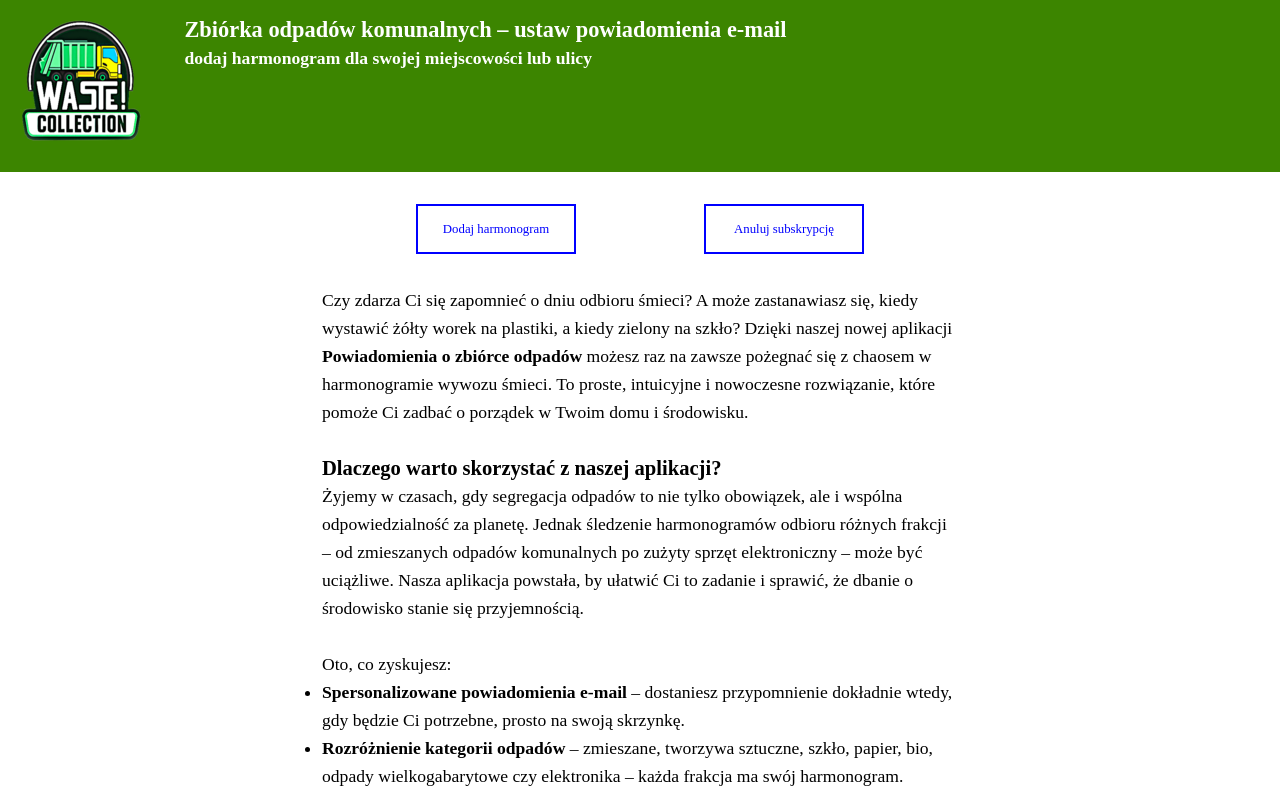
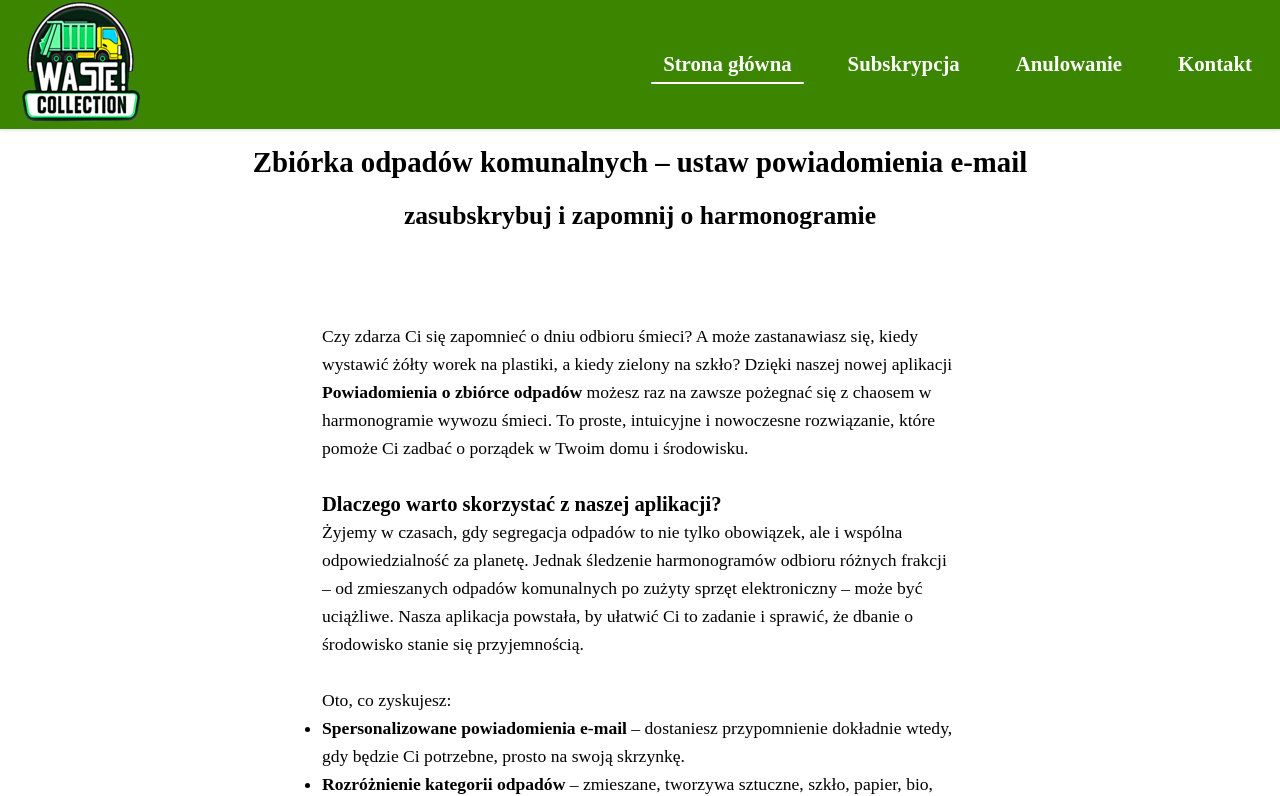
Before and after one commit to Rugel/zbiorka, a Next.js app: page / in a window 1280 px wide. Shown: the top 796 px of the page. Built offline with nearby package versions, Linux system fonts and the light colour scheme.

Commit message:
added navigation menu

```diff
--- a/app/globals.css
+++ b/app/globals.css
@@ -34,9 +34,7 @@ button:hover {
 
 .header {
   padding: 1rem;
-  color: white;
-  background-color: #3C8500;
-  text-align: left;
+  text-align: center;
   min-height: 160px;
   width: 100%;
 }
@@ -77,18 +75,13 @@ input {
   margin-bottom: 2rem;
 }
 
-a {
-  color: blue;
-  font-size: .8rem;
-  -webkit-tap-highlight-color: transparent;
-}
-
 h1 {
-  font-size: 1.4rem;
+  font-size: calc(1rem + 1vw);
 }
 
 h2 {
-  font-size: 1.1rem;
+  font-size: calc(.8rem + 1vw);
+  padding: calc(1rem + 0.5vw) 0;
 }
 
 select {
--- a/app/layout.tsx
+++ b/app/layout.tsx
@@ -1,4 +1,7 @@
 import './globals.css';
+import Header from './modules/Heder';
+import Navigation from './modules/Navigation';
+import Footer from './modules/Footer';
 
 export const metadata = {
   title: "Zbiórka odpadów komunalnych, powiadomień e-mail, harmonogram",
@@ -16,7 +19,12 @@ export default function RootLayout({
       <head>
       <meta name="apple-mobile-web-app-title" content="Zbiórka" />
       </head>
-      <body>{children}</body>
+      <body>
+        <Navigation />
+        <Header />
+        {children}
+        <Footer />
+        </body>
     </html>
   );
 }
--- a/app/modules/Heder.js
+++ b/app/modules/Heder.js
@@ -4,11 +4,10 @@ import Link from "next/link";
 const Header = () => {
     return (
         <header className='header'>
-            <div className='logo'><Link href="/" title="Przejdź na stronę główną"><Image src={'/logo.png'} alt='Logo' width={130} height={130} /></Link></div>
             <h1>
                 Zbiórka odpadów komunalnych – ustaw powiadomienia e-mail
             </h1>
-            <h2>dodaj harmonogram dla swojej miejscowości lub ulicy</h2>
+            <h2>zasubskrybuj i zapomnij o harmonogramie</h2>
         </header>
     )
 }
--- /dev/null
+++ b/app/modules/Navigation.js
@@ -0,0 +1,241 @@
+"use client";
+import React, { useState, useEffect } from 'react';
+import Link from 'next/link';
+import { usePathname } from 'next/navigation';
+import Image from 'next/image';
+
+// Ikony jako komponenty (zamiennik lucide-react)
+const MenuIcon = () => (
+  <svg width="24" height="24" viewBox="0 0 24 24" fill="none" stroke="white" strokeWidth="2">
+    <line x1="3" y1="6" x2="21" y2="6"></line>
+    <line x1="3" y1="12" x2="21" y2="12"></line>
+    <line x1="3" y1="18" x2="21" y2="18"></line>
+  </svg>
+);
+
+const CloseIcon = () => (
+  <svg width="24" height="24" viewBox="0 0 24 24" fill="none" stroke="white" strokeWidth="2">
+    <line x1="18" y1="6" x2="6" y2="18"></line>
+    <line x1="6" y1="6" x2="18" y2="18"></line>
+  </svg>
+);
+
+export default function Navigation() {
+  const [isOpen, setIsOpen] = useState(false);
+  const [isMounted, setIsMounted] = useState(false);
+  const pathname = usePathname();
+
+  const menuItems = [
+    { id: 'home', label: 'Strona główna', href: '/' },
+    { id: 'about', label: 'Subskrypcja', href: '/about' },
+    { id: 'services', label: 'Anulowanie', href: '/unsubscribe' },
+    { id: 'contact', label: 'Kontakt', href: '/contact' }
+  ];
+
+  // Sprawdź który element jest aktywny na podstawie aktualnej ścieżki
+  const getActiveItem = () => {
+    const activeItem = menuItems.find(item => item.href === pathname);
+    return activeItem ? activeItem.id : 'home';
+  };
+
+  useEffect(() => {
+    setIsMounted(true);
+  }, []);
+
+  const toggleMenu = () => setIsOpen(!isOpen);
+
+  const styles = {
+    nav: {
+      backgroundColor: '#3C8500',
+      boxShadow: '0 1px 3px 0 rgba(0, 0, 0, 0.1)',
+      borderBottom: '1px solid #e5e7eb'
+    },
+    container: {
+      maxWidth: '1380px',
+      margin: '0 auto',
+      padding: '0 1rem',
+    },
+    navbar: {
+      display: 'flex',
+      justifyContent: 'space-between',
+      alignItems: 'center',
+      height: '8rem'
+    },
+    desktopMenu: {
+      display: 'flex',
+      alignItems: 'center',
+      gap: '2rem'
+    },
+    menuItem: {
+      position: 'relative',
+      padding: '0.5rem 0.75rem',
+      fontSize: '1.3rem',
+      fontWeight: '600',
+      textDecoration: 'none',
+      color: '#ffffff',
+      cursor: 'pointer'
+    },
+    activeMenuItem: {
+      color: '#ffffff'
+    },
+    activeIndicator: {
+      position: 'absolute',
+      bottom: 0,
+      left: 0,
+      right: 0,
+      height: '2px',
+      backgroundColor: '#ffffff',
+      borderRadius: '9999px'
+    },
+    mobileButton: {
+      fontSize: '1.5rem',
+      display: 'inline-flex',
+      alignItems: 'center',
+      justifyContent: 'center',
+      padding: '0.5rem',
+      borderRadius: '0.375rem',
+      color: '#ffffff',
+      backgroundColor: 'transparent',
+      border: 'none',
+      cursor: 'pointer',
+      transition: 'all 0.2s'
+    },
+    mobileMenu: {
+      transition: 'all 0.3s ease-in-out',
+      overflow: 'hidden',
+      backgroundColor: '#ffffff',
+      borderTop: '1px solid #e5e7eb'
+    },
+    mobileMenuContent: {
+      padding: '0.5rem',
+      display: 'flex',
+      flexDirection: 'column',
+      gap: '0.25rem'
+    },
+    mobileMenuItem: {
+      display: 'block',
+      padding: '0.5rem 0.75rem',
+      borderRadius: '0.375rem',
+      fontSize: '1rem',
+      fontWeight: '500',
+      textDecoration: 'none',
+      transition: 'all 0.2s',
+      color: '#374151'
+    },
+    activeMobileMenuItem: {
+      color: '#2563eb',
+      backgroundColor: '#eff6ff'
+    }
+  };
+
+  // Nie renderuj niczego dopóki komponent nie jest zamontowany (hydration safety)
+  if (!isMounted) {
+    return null;
+  }
+
+  const activeItemId = getActiveItem();
+
+  return (
+    <nav style={styles.nav}>
+      <div style={styles.container}>
+        <div style={styles.navbar}>
+          {/* Logo */}
+          <div>
+            <Link href="/" title="Przejdź na stronę główną"><Image src={'/logo.png'} alt='Logo' width={130} height={130} /></Link>
+          </div>
+
+          {/* Desktop Menu */}
+          <div className="desktop-menu" style={styles.desktopMenu}>
+            {menuItems.map((item) => (
+              <Link
+                key={item.id}
+                href={item.href}
+                style={{
+                  ...styles.menuItem,
+                  ...(activeItemId === item.id ? styles.activeMenuItem : {})
+                }}
+              >
+                {item.label}
+                {activeItemId === item.id && (
+                  <span style={styles.activeIndicator}></span>
+                )}
+              </Link>
+            ))}
+          </div>
+
+          {/* Mobile menu button */}
+          <div className="mobile-button">
+            <button
+              onClick={toggleMenu}
+              style={styles.mobileButton}
+              onMouseEnter={(e) => {
+                e.target.style.color = '#111827';
+              }}
+              onMouseLeave={(e) => {
+                e.target.style.backgroundColor = 'transparent';
+                e.target.style.color = '#374151';
+              }}
+            >
+              {isOpen ? <CloseIcon /> : <MenuIcon />}
+            </button>
+          </div>
+        </div>
+      </div>
+
+      {/* Mobile Menu */}
+      <div style={{
+        ...styles.mobileMenu,
+        maxHeight: isOpen ? '16rem' : '0',
+        opacity: isOpen ? '1' : '0'
+      }}>
+        <div style={styles.mobileMenuContent}>
+          {menuItems.map((item) => (
+            <Link
+              key={item.id}
+              href={item.href}
+              onClick={() => setIsOpen(false)} // Zamknij menu po kliknięciu
+              style={{
+                ...styles.mobileMenuItem,
+                ...(activeItemId === item.id ? styles.activeMobileMenuItem : {})
+              }}
+              onMouseEnter={(e) => {
+                if (activeItemId !== item.id) {
+                  e.target.style.backgroundColor = '#f9fafb';
+                  e.target.style.color = '#111827';
+                }
+              }}
+              onMouseLeave={(e) => {
+                if (activeItemId !== item.id) {
+                  e.target.style.backgroundColor = 'transparent';
+                  e.target.style.color = '#374151';
+                }
+              }}
+            >
+              {item.label}
+            </Link>
+          ))}
+        </div>
+      </div>
+
+      {/* Media Query dla responsywności */}
+      <style jsx>{`
+        @media (min-width: 768px) {
+          .desktop-menu {
+            display: flex !important;
+          }
+          .mobile-button {
+            display: none !important;
+          }
+        }
+        @media (max-width: 767px) {
+          .desktop-menu {
+            display: none !important;
+          }
+          .mobile-button {
+            display: block !important;
+          }
+        }
+      `}</style>
+    </nav>
+  );
+}
--- a/app/page.tsx
+++ b/app/page.tsx
@@ -3,7 +3,6 @@
 import { useState } from 'react';
 import Head from 'next/head';
 import Main from './modules/Main';
-import Header from './modules/Heder';
 import Footer from './modules/Footer';
 import Link from 'next/link';
 import Swal from 'sweetalert2'; // Import SweetAlert2
@@ -122,11 +121,6 @@ export default function Home() {
         <meta name="twitter:image" content="https://zbiorka.vercel.app/web-app-manifest-512x512.png" />
       </Head>
       <div className="container">
-        <Header />
-        <ul className='links'>
-          <li><Link className='link' href="/schedule">Dodaj harmonogram</Link></li>
-          <li><Link className='link' href="/unsubscribe">Anuluj subskrypcję</Link></li>
-        </ul>
         <Main />
         <div className='subsField'>
           <h3>Subskrypcja powiadomień e-mail</h3>
@@ -162,7 +156,6 @@ export default function Home() {
             <button onClick={testEmail}>Test</button>
           </label>
         </div>
-        <Footer />
       </div>
     </>
   );
--- a/app/schedule/page.tsx
+++ b/app/schedule/page.tsx
@@ -89,11 +89,6 @@ export default function Schedule() {
 
   return (
     <div className="container">
-      <Header />
-      <ul className='links'>
-        <li><Link className='link' href="/">HOME</Link></li>
-        <li><Link className='link' href="/unsubscribe">Anuluj subskrypcję</Link></li>
-      </ul>
       <div className='subsField'>
         <h3>Dodaj harmonogram zbiórek</h3>
         <form onSubmit={handleSchedule}>
@@ -135,7 +130,6 @@ export default function Schedule() {
           <button type="submit">Zapisz harmonogram</button>
         </form>
       </div>
-      <Footer />
     </div>
   );
 }
```
Also changed, not shown: app/unsubscribe/page.tsx (+0 -7 lines).
